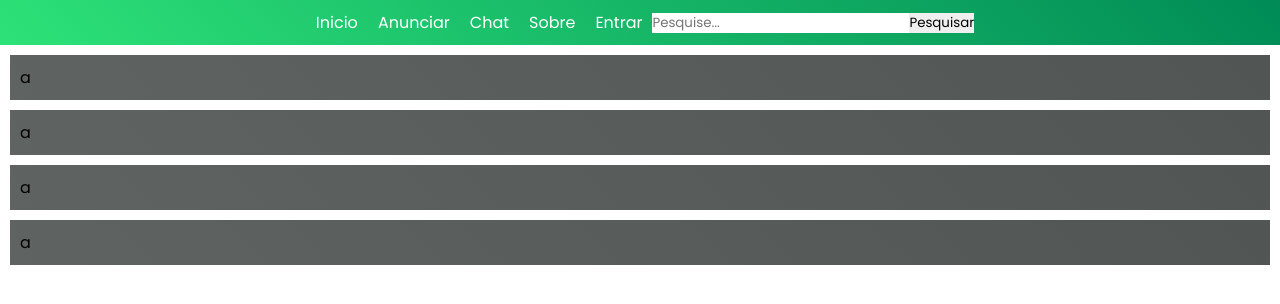
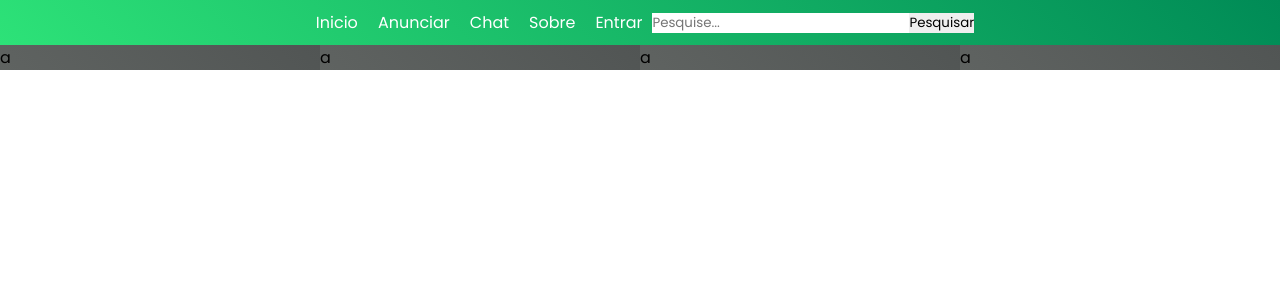
Before and after one commit to nicocavalcanti/Mercado_Virtual, a PHP site: page /telaPrincipal.html in a window 1280 px wide. Shown: the top 304 px of the page. Run offline with PHP 8.4, Linux system fonts and the light colour scheme.

Commit message:
erro consertado

```diff
--- a/CSS/stylePrincipal.css
+++ b/CSS/stylePrincipal.css
@@ -34,9 +34,10 @@
 }
 
 .anuncio {
+    width: 100vw;
     display: flex;
     background: linear-gradient(45deg, #5f6361,  #515554);
-    padding: 10px 10px;
-    margin: 10px 10px;
+    /*padding: 10px 10px;*/
+    /*margin: 10px 10px;*/
 
 }
--- a/telaPrincipal.html
+++ b/telaPrincipal.html
@@ -27,7 +27,7 @@
         </ul>
 
     </div>
-    <div class="anuncios">
+    <div class="anuncio">
         <div class="anuncio">a</div>
         <div class="anuncio">a</div>
         <div class="anuncio">a</div>
```
